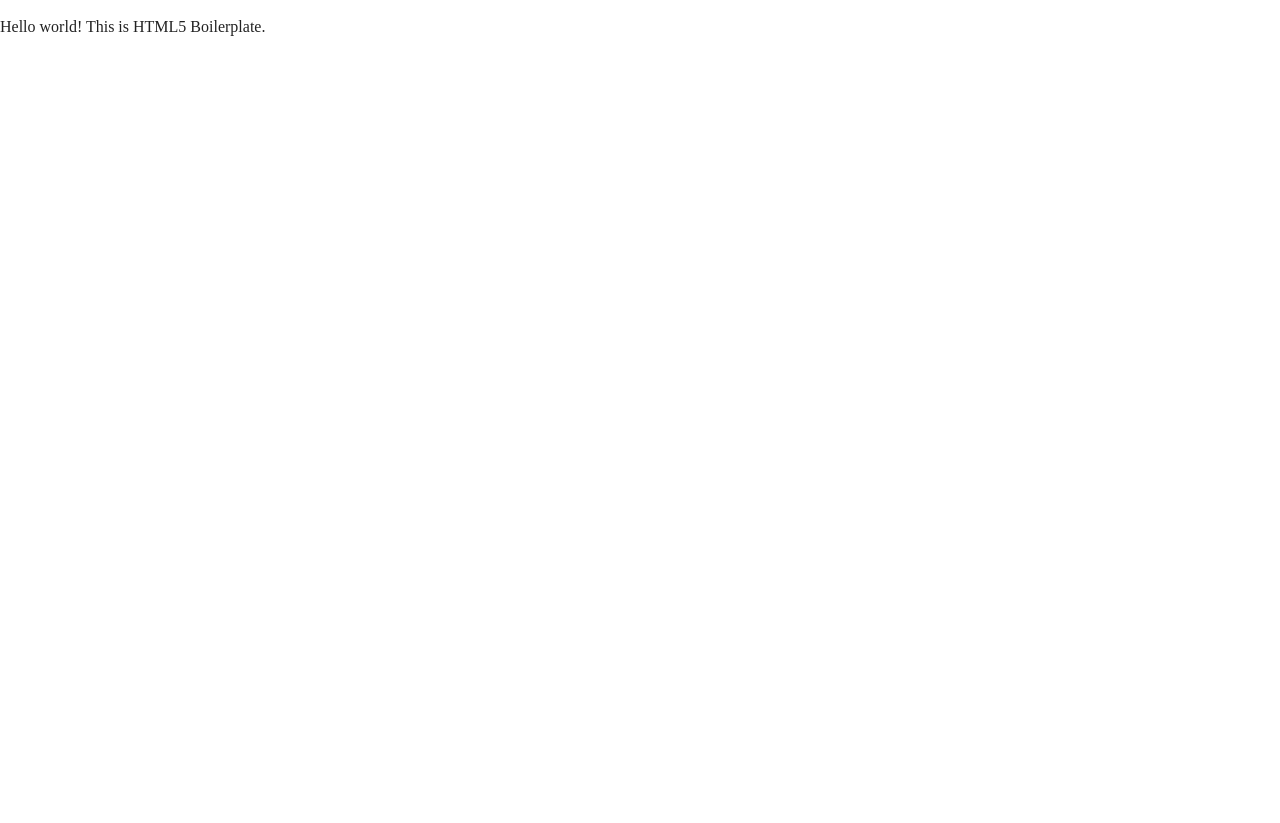
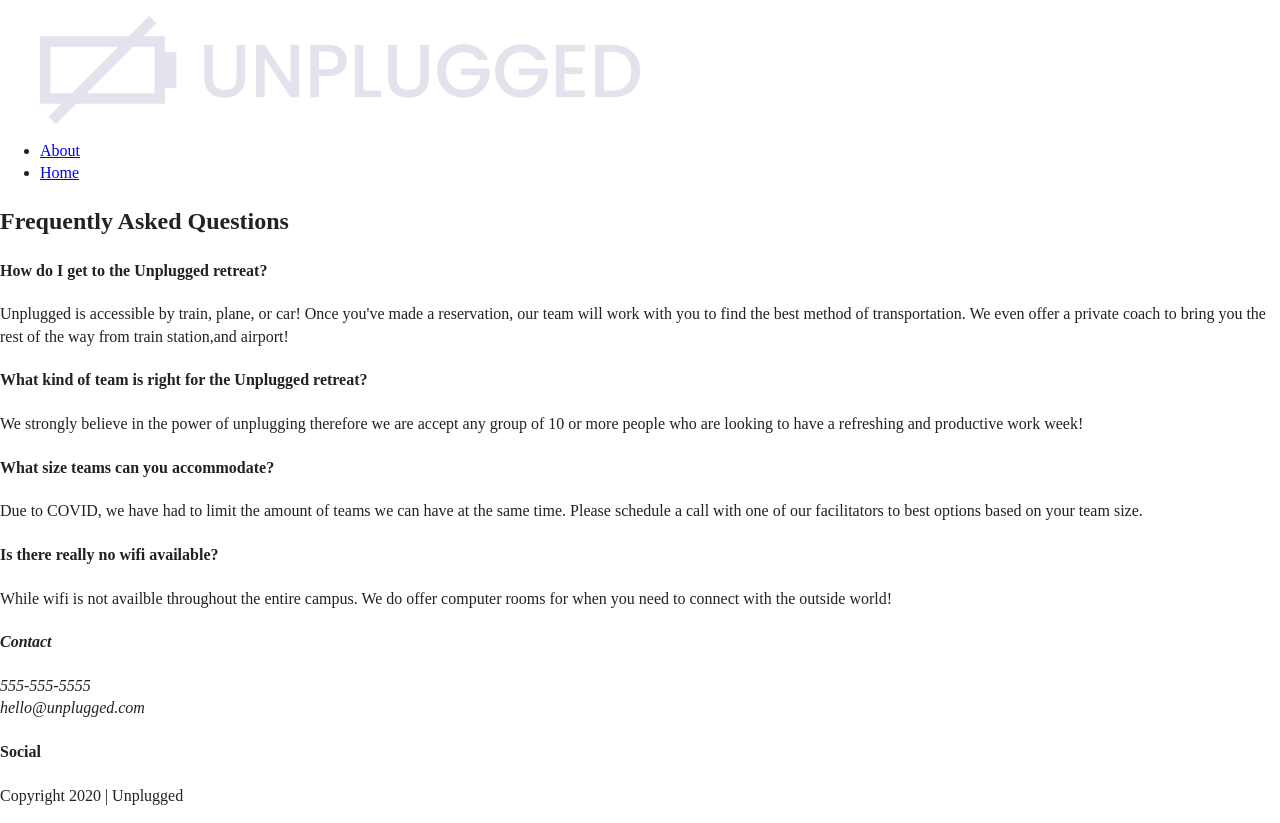
Before and after one commit to annapaula20/unplugged-retreat, a website: page faq/index.html in a window 1280 px wide. Before the commit the page ends 800 px from the top, so only its background shows below. Drawn offline with Linux system fonts and the light colour scheme.

Commit message:
Added faq groundwork code

```diff
--- a/faq/index.html
+++ b/faq/index.html
@@ -3,7 +3,7 @@
 
   <head>
     <meta charset="utf-8">
-  <title></title>
+    <title>Unplugged | FAQ</title>
     <meta name="description" content="">
     <meta name="viewport" content="width=device-width, initial-scale=1">
 
@@ -24,8 +24,65 @@
 
 <body>
 
-  <!-- Add your site or application content here -->
-  <p>Hello world! This is HTML5 Boilerplate.</p>
+    <header>
+      <div class="content-wrapper">
+        <figure>
+          <a href="#"><img src="../img/unpluggedlogo.png" alt="unplugged logo"></a>
+        </figure>
+        <div class="header-divider"></div>
+        <nav>
+          <ul>
+            <li><a href="../about/index.html" target ="_blank">About</a></li>
+            <li><a href="../index.html" target ="_blank">Home</a></li>
+          </ul>
+        </nav>
+      </div>
+    </header>
+
+    <main class="faq">
+      <div class="content-wrapper">
+          <h2>Frequently Asked Questions</h2>
+          <div class="faq-content">
+            <h4>How do I get to the Unplugged retreat?</h4>
+            <p>Unplugged is accessible by train, plane, or car! Once you&apos;ve made a reservation, our team will work with you to find the best method of transportation. We even offer a private coach to bring you the rest of the way from train station,and airport!</p>
+          </div>
+          <div class="faq-content">
+            <h4> What kind of team is right for the Unplugged retreat?</h4>
+            <p>We strongly believe in the power of unplugging therefore we are accept any group of 10 or more people who are looking to have a refreshing and productive work week!</p>
+        </div>
+        <div class="faq-content">
+          <h4>What size teams can you accommodate?</h4>
+          <p>Due to COVID, we have had to limit the amount of teams we can have at the same time. Please schedule a call with one of our facilitators to best options based on your team size.</p>
+        </div>
+        <div class="faq-content">
+          <h4>Is there really no wifi available?</h4>
+          <p> While wifi is not availble throughout the entire campus. We do offer computer rooms for when you need to connect with the outside world!</p>
+        </div>
+      </div>
+      </section>
+    </main>
+    <footer>
+      <div class="content-wrapper">
+        <div class="footer-content">
+          <address class="contact">
+            <h4>Contact</h4>
+            <p>555-555-5555<br>hello@unplugged.com</p>
+          </address>
+          <div class="social">
+            <h4>Social</h4>
+            <div class="social-icons">
+              <p><a href="https://facebook.com" target="_blank"></a></p>
+              <p><a href="https://twitter.com" target="_blank"></a></p>
+              <p><a href="https://instagram.com" target="_blank"></a></p>
+            </div>
+          </div>
+        </div>
+      </div>
+      <div class="copyright">
+        <p>Copyright 2020 | Unplugged</p>
+      </div>
+    </footer>
+
     <script src="../js/vendor/modernizr-3.11.2.min.js"></script>
     <script src="../js/plugins.js"></script>
     <script src="../js/main.js"></script>
```
Also changed, not shown: about/index.html (+9 -10 lines). Lines whose indentation alone changed are shown as unchanged.
